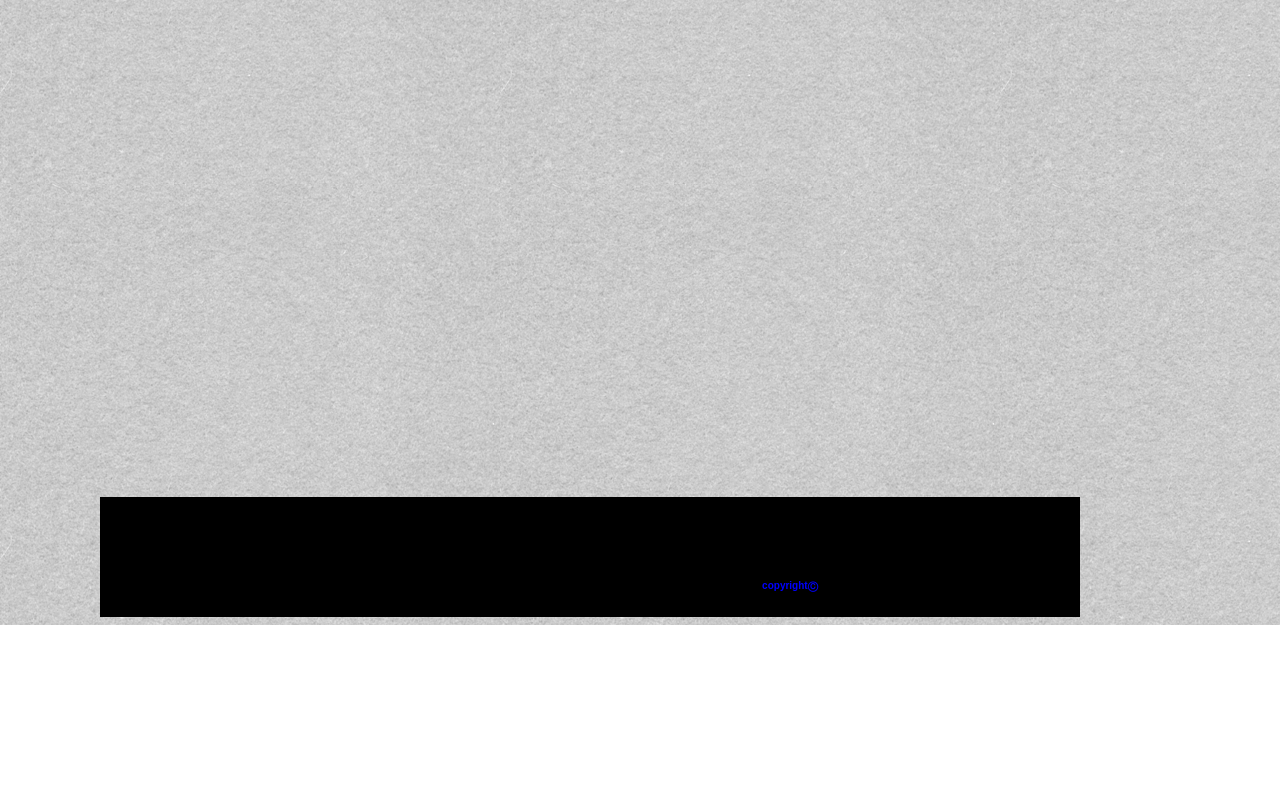
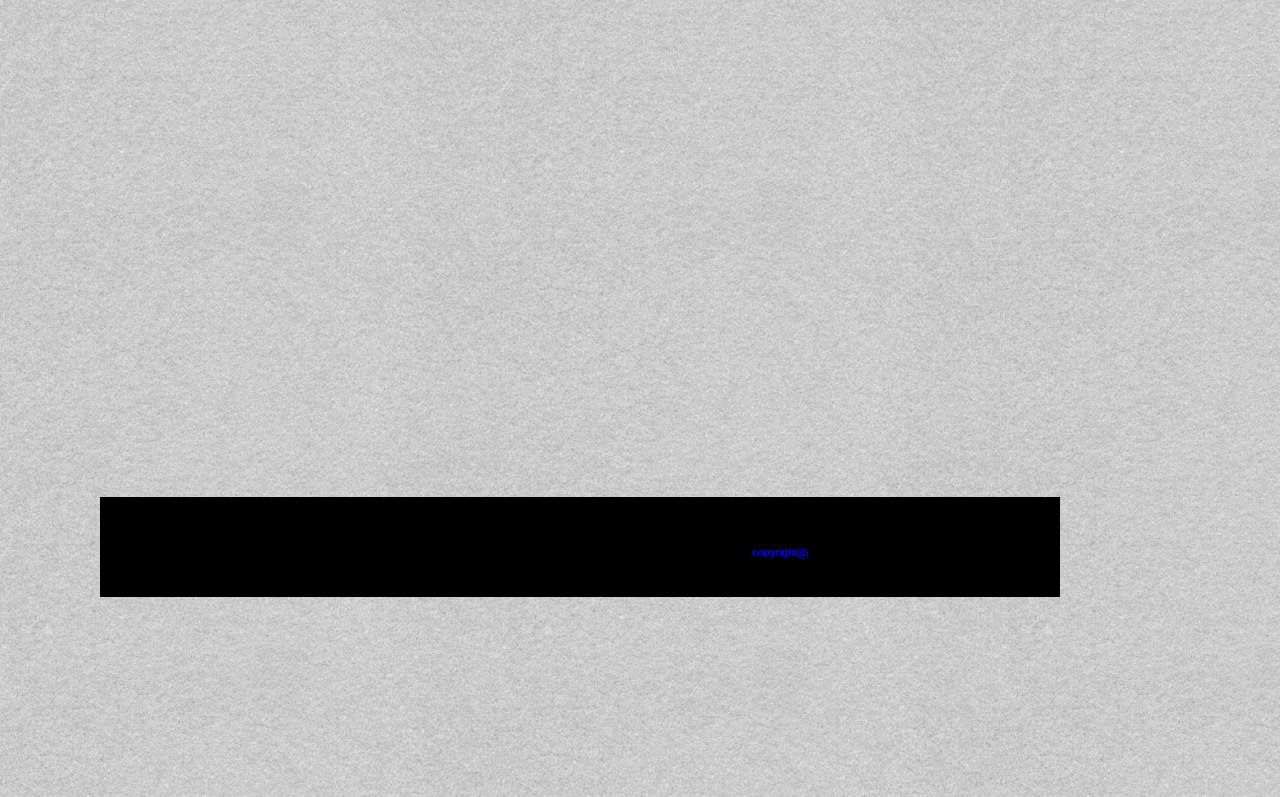
Before and after one commit to rnakada/Basic-Porfolio, a plain HTML site: page index.html in a window 1280 px wide. Shown: the part 748-1545 px from the top of the page. Before the commit the page ends 1373 px from the top, so only its background shows below. Drawn offline with Linux system fonts and the light colour scheme.

Commit message:
Basic-Portfolio

```diff
--- a/assets/css/style.css
+++ b/assets/css/style.css
@@ -124,5 +124,7 @@ footer
     width: 960px;
     height: 100px;
     margin-left: -100px;
-    padding: 10px;
+    padding: 0;
+    border: 0;
+    margin-bottom: 200px;
 }
--- a/index.html
+++ b/index.html
@@ -6,6 +6,8 @@
         <link rel="stylesheet" href="assets/images/>"/>
     </head>
     <body>
+
+    <div id="container">
         <header>
 
                 <h1 class="name">Ryuichi Nakada</h1>
@@ -50,5 +52,6 @@
 
 
         </section>
+        </div>
     </body>
 </html>
```
Also changed, not shown: contact.html (+4 -1 lines).
